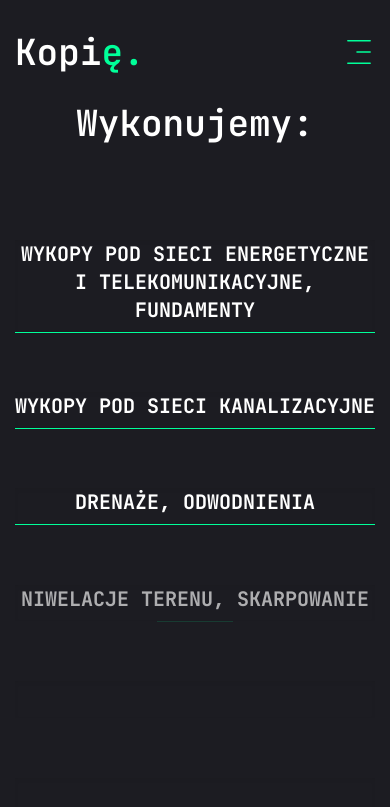
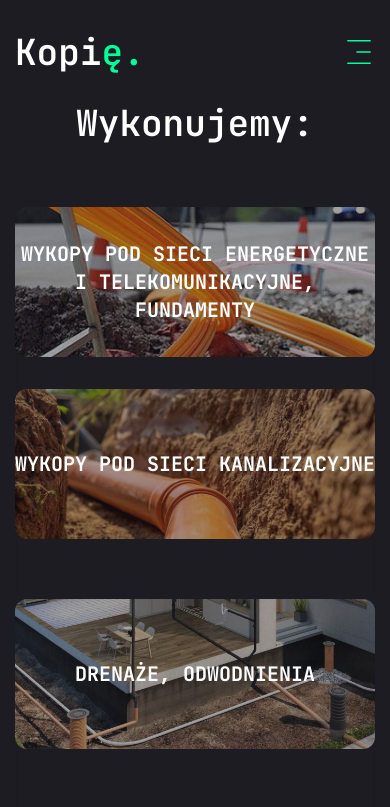
Before and after one commit to TetiPalii/minikoparka-czestochowa, a Next.js app: page /uslugi-minikoparka-czestochowa in a window 390 px wide. Shown: the top 807 px of the page. Built offline with nearby package versions, Linux system fonts and the light colour scheme.

Commit message:
added new page

```diff
--- a/src/app/uslugi-minikoparka-czestochowa/page.tsx
+++ b/src/app/uslugi-minikoparka-czestochowa/page.tsx
@@ -76,7 +76,7 @@ export default function Services() {
                     className="grid grid-cols-1  md:grid-cols-2 gap-[60px]"
                 >
                     {services.map((service, index) => (
-                        <div className="sm:h-[150px] shadow-inner relative  " key={index}>
+                        <div className="min-h-[150px] shadow-inner relative  " key={index}>
 
 
                             <motion.div
@@ -90,7 +90,7 @@ export default function Services() {
                                 ref={index === services.length - 1 ? lastItemRef : null}
                             >
 
-                                <div className="hidden sm:flex absolute h-full w-full overflow-hidden opacity-[60%]">
+                                <div className="flex absolute h-full w-full overflow-hidden opacity-[60%]">
                                     <Image src={service.img} alt={service.title} quality={100} className="object-cover rounded-xl " fill sizes="(max-width:768px):80vw, 30vw" priority />
                                 </div>
                                 <div className="z-20">
@@ -98,22 +98,7 @@ export default function Services() {
                                         {service.title}
                                     </h2>
                                 </div>
-                                <motion.div
-                                    style={{
 
-                                        backgroundColor: "#00ff99", // Kolor borderu
-                                    }}
-
-                                    initial={{ opacity: 0, width: "0%" }}
-                                    animate={{ width: "100%", opacity: 1 }}
-                                    transition={{
-                                        duration: 1.5,
-                                        ease: "easeInOut",
-                                        delay: index + 2
-                                    }}
-                                    className="sm:hidden h-[0.4px]"
-
-                                />
                             </motion.div>
 
                         </div>
--- /dev/null
+++ b/src/app/wynajem/page.tsx
@@ -0,0 +1,24 @@
+"use client"
+
+import { motion } from "framer-motion";
+
+export default function Wynajem() {
+    return (<section className="flex flex-col items-center justify-center h-screen text-3xl font-semibold">
+        <h1 className="h1 text-center mb-24 ">Oferujemy pod wynajem:</h1>
+        <div className="container">
+            <motion.div
+                initial={{ opacity: 0 }}
+                animate={{
+                    opacity: 1,
+                    transition: { delay: 2.4, duration: 0.4, ease: "easeIn" },
+                }}
+                className="grid grid-cols-1  md:grid-cols-2 gap-[60px]"
+            >
+
+
+
+            </motion.div>
+        </div>
+    </section>
+    )
+}
--- a/src/components/MobilNav.tsx
+++ b/src/components/MobilNav.tsx
@@ -14,6 +14,10 @@ const links = [
     {
         name: "usługi",
         path: "/uslugi-minikoparka-czestochowa"
+    },
+    {
+        name: "wynajem",
+        path: "/wynajem"
     },
     {
         name: "kontakt",
--- a/src/components/Nav.tsx
+++ b/src/components/Nav.tsx
@@ -8,6 +8,10 @@ const links = [
     {
         name: "główna",
         path: "/"
+    },
+    {
+        name: "wynajem",
+        path: "/wynajem"
     },
     {
         name: "usługi",
```
